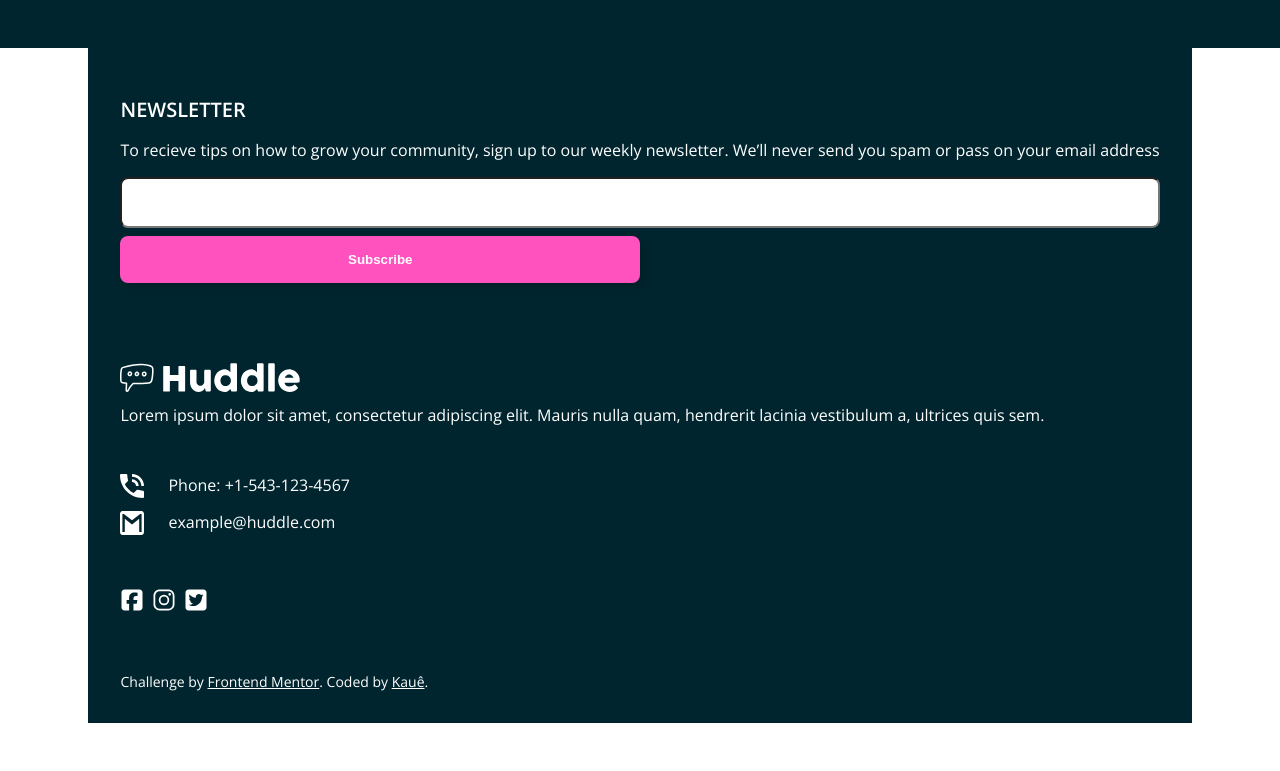
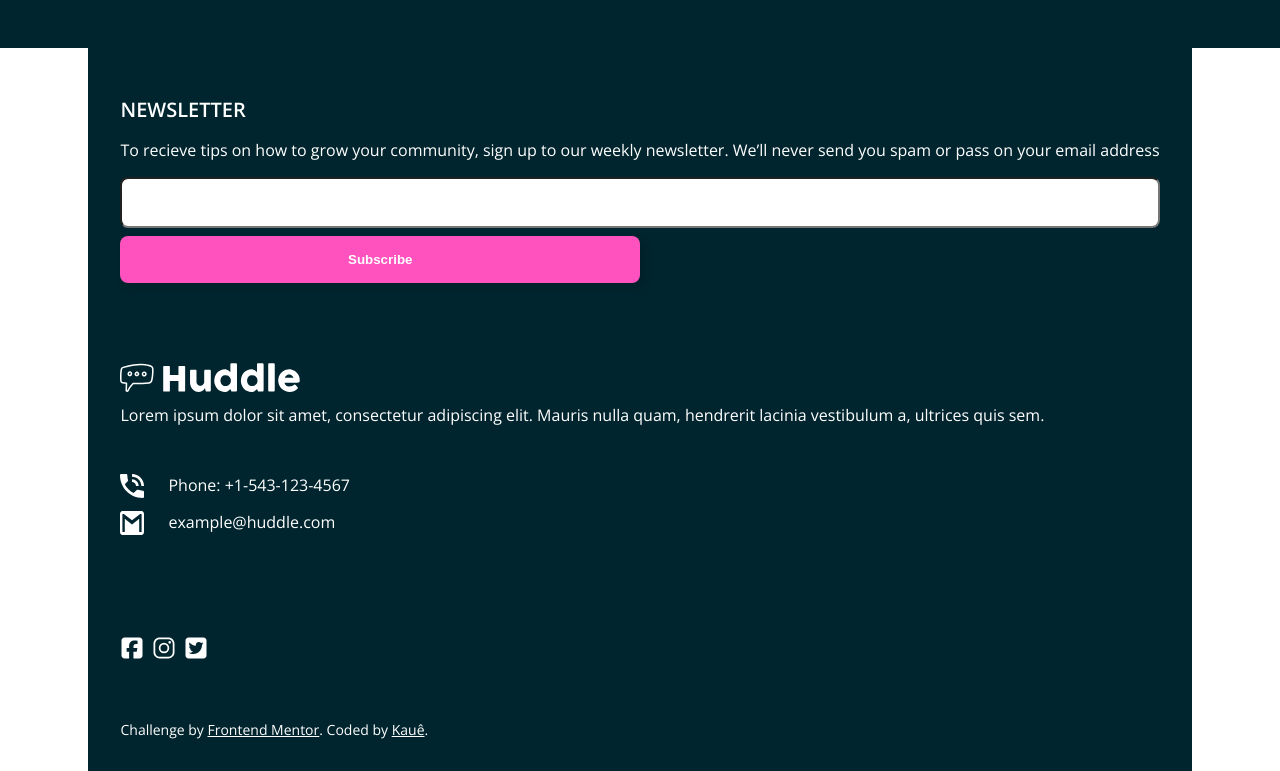
Before and after one commit to kauevecchia/huddle-landing-page, a plain HTML site: page index.html in a window 1280 px wide. Shown: the part 5746-6517 px from the top of the page. Before the commit the page ends 6469 px from the top, so only its background shows below. Drawn offline with nearby package versions, Linux system fonts and the light colour scheme.

Commit message:
correção de margin da div .social

```diff
--- a/style.css
+++ b/style.css
@@ -246,6 +246,10 @@ svg path {
     height: 24px;
 }
 
+.social {
+    margin-top: 48px;
+}
+
 .social-logo:hover .svg-path {
     fill: lightskyblue;
 }
```
